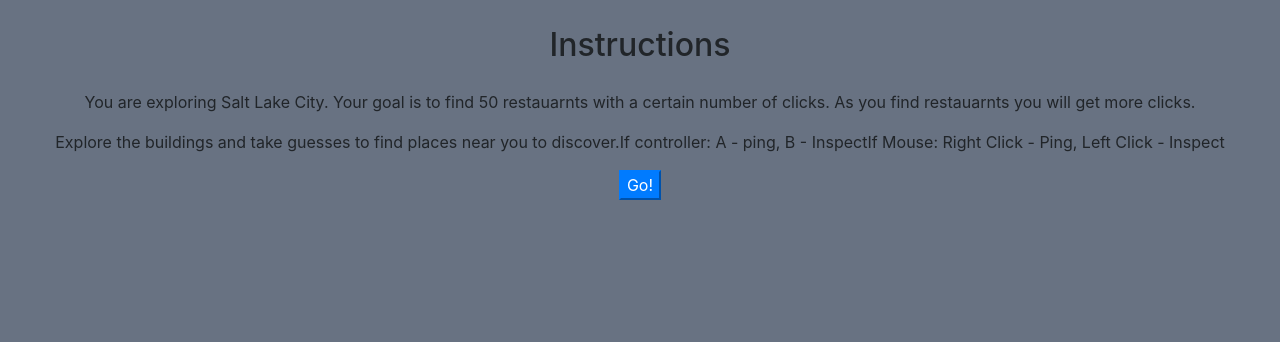
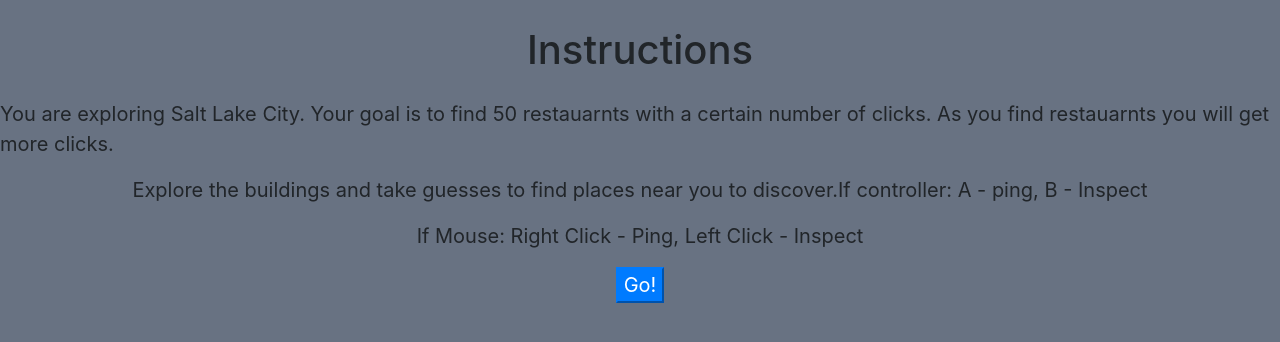
Before and after one commit to jefullmer/jefullmer.github.io, a plain HTML site: page Instructions.html in a window 1280 px wide. Drawn offline with Linux system fonts and the light colour scheme.

Commit message:
Update Styles.css
qlief

```diff
--- a/Styles.css
+++ b/Styles.css
@@ -1,8 +1,13 @@
 h2, h3{
 margin: 2%;
+font-size: 40px;
 }
 input{
-margin-right: 20%
+margin-right: 20%;
+font-size: 20px;
+}
+p{
+font-size: 20px;
 }
 body{
     background-color: #687282;
```
